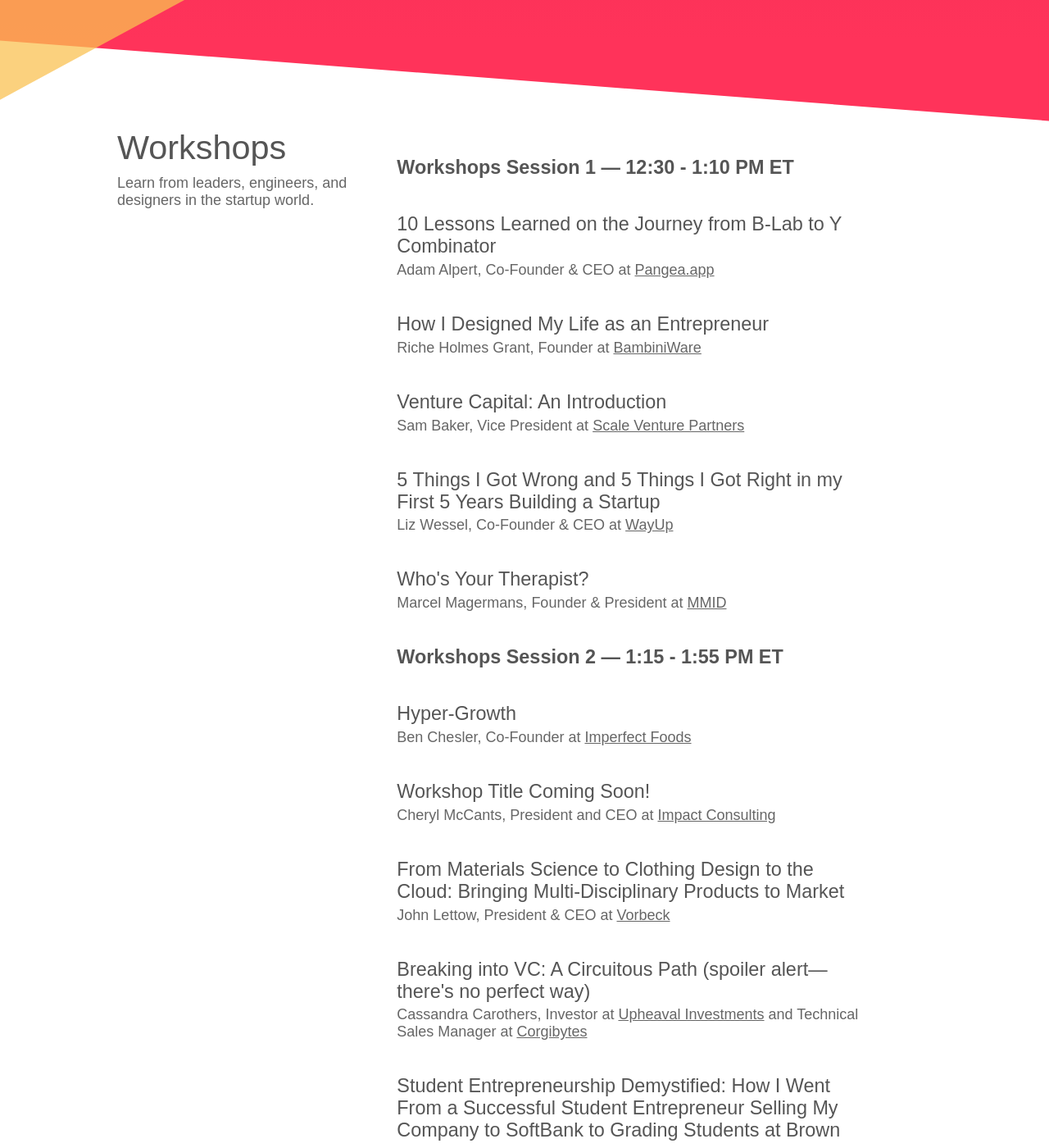
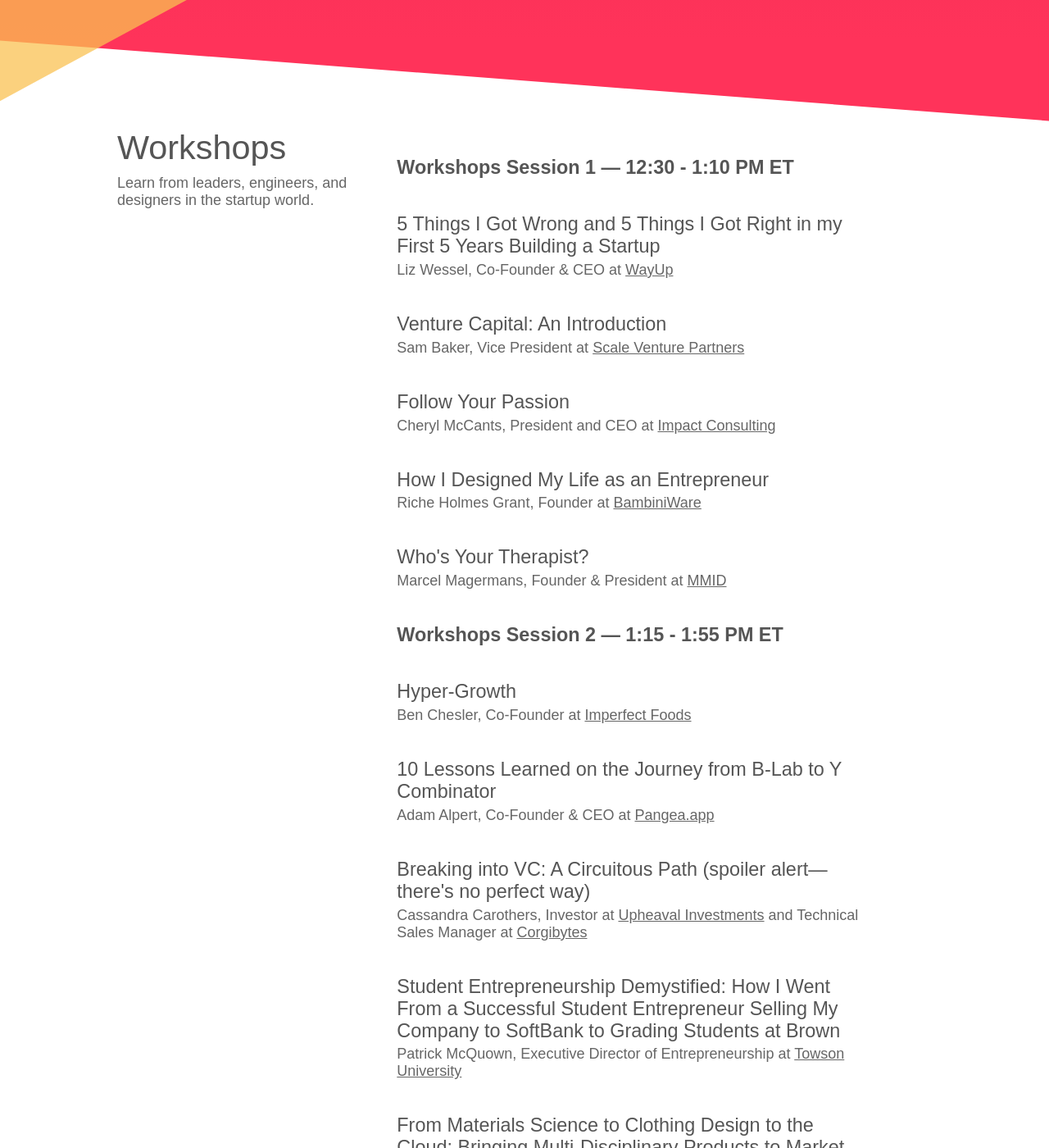
Before and after one commit to startupatbrown/startupatbrown.github.io, a Jekyll site: the page built from index.html, in a window 1280 px wide and 1400 px high, scrolled down 5232 px. Shown: the whole window at 82% size. Built offline with Jekyll 4.4.1, drawn with Linux system fonts in a browser that asks for light colours; nearby versions of some CDN libraries; library files that are not in the unit come from our copies; some of the changed text lies outside the part shown.

Commit message:
Updated typeform link, moved workshops for Cheryl update, Evan company name to Newday

```diff
--- a/index.html
+++ b/index.html
@@ -29,7 +29,7 @@
         <h3 id="tagline" data-0="opacity:1;" data-18p="opacity:0;">CONNECTING STUDENTS AND STARTUPS</h3>
         <p id="event-info" data-0="opacity:1;" data-18p="opacity:0;">March 27, 2021</p>
         <div data-0="opacity:1;" data-10p="opacity:0;">
-          <button onclick="window.open('https://startupatbrown.typeform.com/to/us0uNrFF','_blank');" id="register-button" class="centered">REGISTER</button>
+          <button onclick="window.open('https://startupatbrown.typeform.com/to/eaTdLeoW','_blank');" id="register-button" class="centered">REGISTER</button>
         </div>
       </div>
     </div>
@@ -332,17 +332,17 @@
           <h3 style="font-weight: bold">Workshops Session 1 — 12:30 - 1:10 PM ET</h3>
 
 
-          <h3>10 Lessons Learned on the Journey from B-Lab to Y Combinator</h3>
-          <p>Adam Alpert, Co-Founder & CEO at <a href="https://www.about.pangea.app/">Pangea.app</a></p>
-
-          <h3>How I Designed My Life as an Entrepreneur</h3>
-          <p>Riche Holmes Grant, Founder at <a href="https://www.bambiniware.com/">BambiniWare</a></p>
+          <h3>5 Things I Got Wrong and 5 Things I Got Right in my First 5 Years Building a Startup</h3>
+          <p>Liz Wessel, Co-Founder & CEO at <a href="https://www.wayup.com/">WayUp</a></p>
 
           <h3>Venture Capital: An Introduction</h3>
           <p>Sam Baker, Vice President at <a href="https://www.scalevp.com/">Scale Venture Partners</a></p>
 
-          <h3>5 Things I Got Wrong and 5 Things I Got Right in my First 5 Years Building a Startup</h3>
-          <p>Liz Wessel, Co-Founder & CEO at <a href="https://www.wayup.com/">WayUp</a></p>
+          <h3>Follow Your Passion</h3>
+          <p>Cheryl McCants, President and CEO at <a href="https://www.eimpactconsulting.com/">Impact Consulting</a></p>
+
+          <h3>How I Designed My Life as an Entrepreneur</h3>
+          <p>Riche Holmes Grant, Founder at <a href="https://www.bambiniware.com/">BambiniWare</a></p>
 
           <h3>Who's Your Therapist?</h3>
           <p>Marcel Magermans, Founder & President at <a href="https://mmid-group.com/">MMID</a></p>
@@ -354,17 +354,17 @@
           <h3>Hyper-Growth</h3>
           <p>Ben Chesler, Co-Founder at <a href="https://www.imperfectfoods.com/">Imperfect Foods</a></p>
 
-          <h3>Workshop Title Coming Soon!</h3>
-          <p>Cheryl McCants, President and CEO at <a href="https://www.eimpactconsulting.com/">Impact Consulting</a></p>
-
-          <h3>From Materials Science to Clothing Design to the Cloud: Bringing Multi-Disciplinary Products to Market</h3>
-          <p>John Lettow, President & CEO at <a href="https://www.vorbeck.com/">Vorbeck</a></p>
+          <h3>10 Lessons Learned on the Journey from B-Lab to Y Combinator</h3>
+          <p>Adam Alpert, Co-Founder & CEO at <a href="https://www.about.pangea.app/">Pangea.app</a></p>
 
           <h3>Breaking into VC: A Circuitous Path (spoiler alert—there's no perfect way)</h3>
           <p>Cassandra Carothers, Investor at <a href="https://upheavalinvestments.com/">Upheaval Investments</a> and Technical Sales Manager at <a href="https://corgibytes.com/">Corgibytes</a></p>
 
           <h3>Student Entrepreneurship Demystified: How I Went From a Successful Student Entrepreneur Selling My Company to SoftBank to Grading Students at Brown</h3>
           <p>Patrick McQuown, Executive Director of Entrepreneurship at <a href="https://www.towson.edu/campus/entrepreneurship.html">Towson University</a></p>
+
+          <h3>From Materials Science to Clothing Design to the Cloud: Bringing Multi-Disciplinary Products to Market</h3>
+          <p>John Lettow, President & CEO at <a href="https://www.vorbeck.com/">Vorbeck</a></p>
 
 
           <h3 style="font-weight: bold">Workshops Session 3 — 2:05 - 2:45 PM ET</h3>
```
Also changed, not shown: other parts of index.html (+1 -1 lines).
